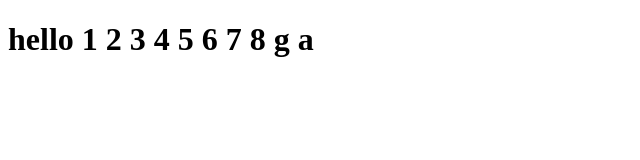
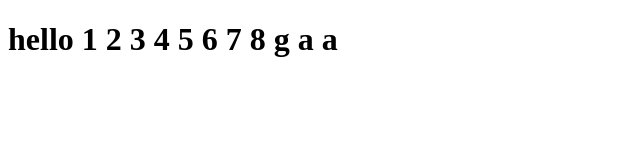
Before and after one commit to khalilarfaoui/open-graph, a plain HTML site: page index.html in a window 1280 px wide. Shown: the full height of the page, 0-640 px from the left. Drawn offline with Linux system fonts and the light colour scheme.

Commit message:
essssssssssqsssqq

```diff
--- a/index.html
+++ b/index.html
@@ -20,6 +20,6 @@
     <title>Document</title>
   </head>
   <body>
-    <h1>hello 1 2 3 4 5 6 7 8 g a</h1>
+    <h1>hello 1 2 3 4 5 6 7 8 g a a</h1>
   </body>
 </html>
```
Also changed, not shown: book car logo (1) (1).png.
